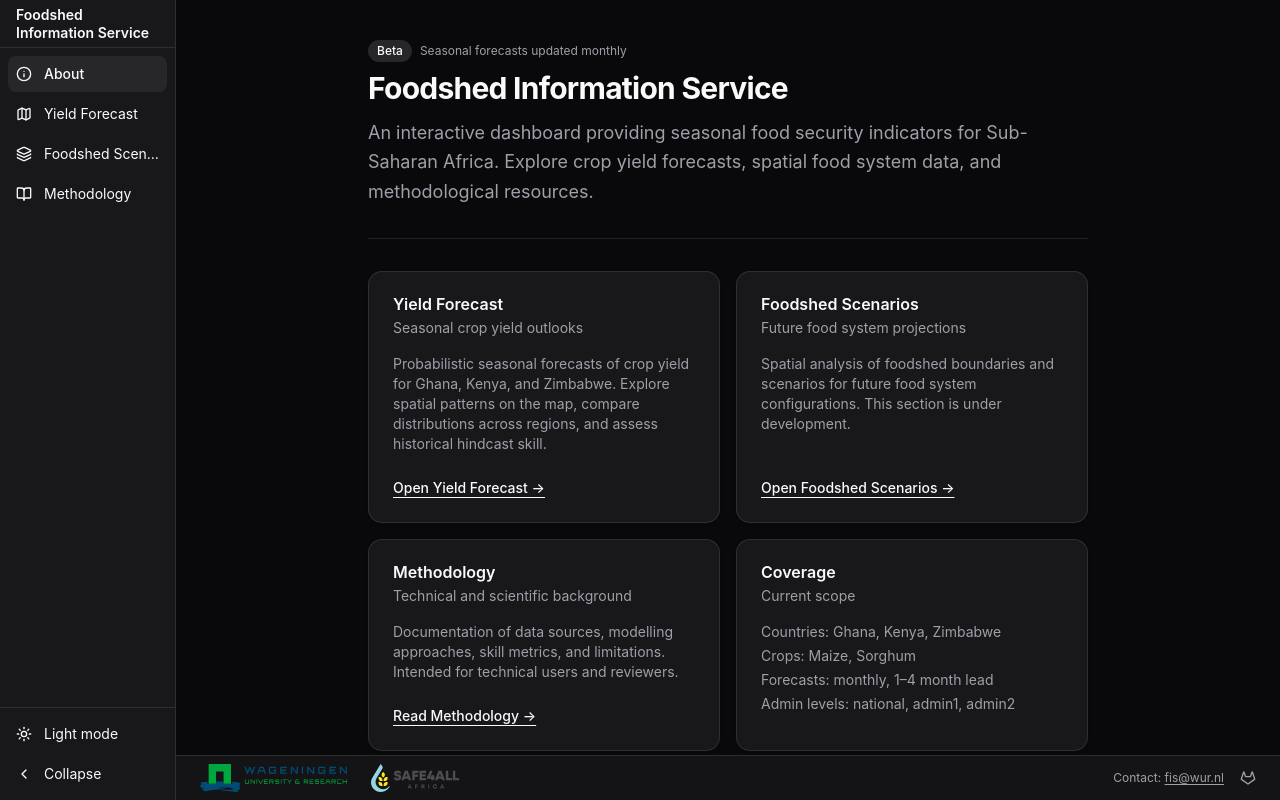
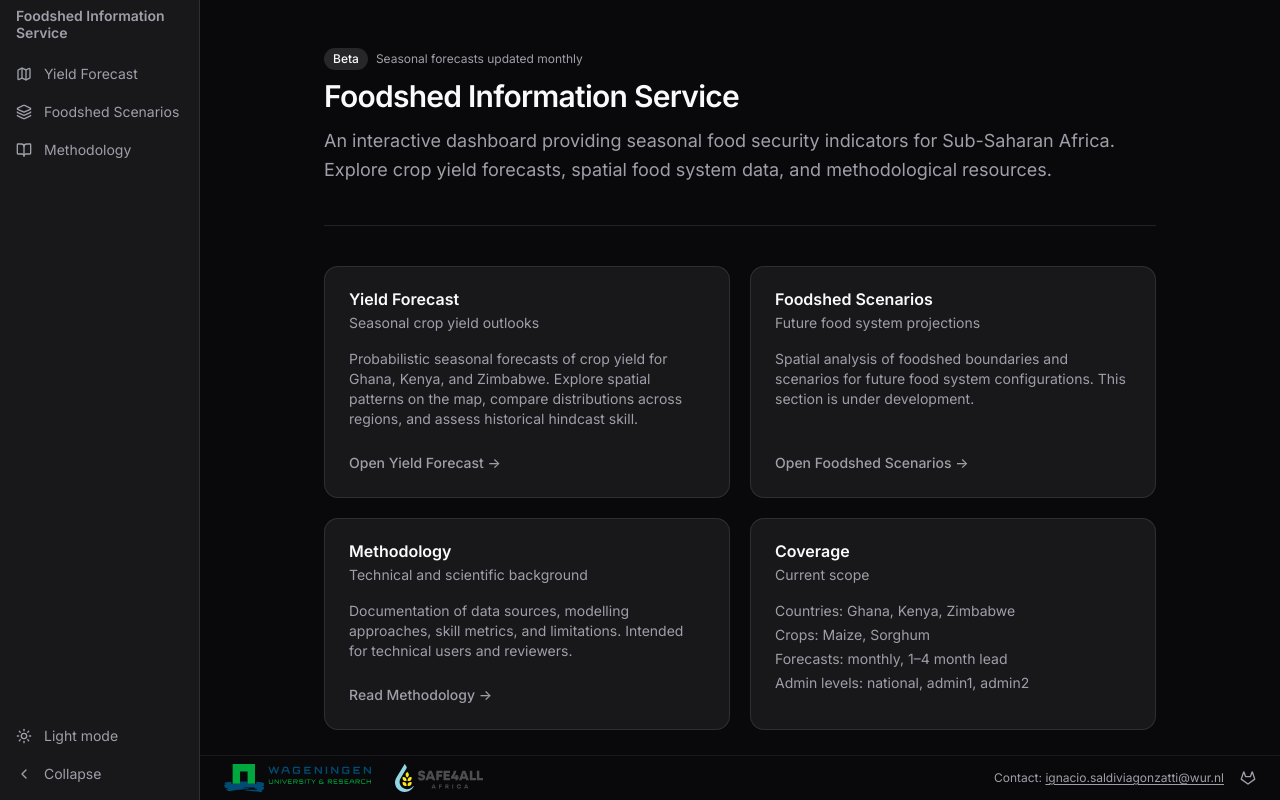
Before and after one commit to isaldiviagonzatti/wur-fis-web, a SvelteKit app in the folder app/: page / in a window 1280 px wide. Built offline with nearby package versions, Linux system fonts and the light colour scheme.

Commit message:
add controls scrollable in yield forecaster. change sidebar widht

```diff
--- a/app/src/app.css
+++ b/app/src/app.css
@@ -1,5 +1,4 @@
 @import "tailwindcss";
-@source "../../src/lib";
 
 @import "tw-animate-css";
 
@@ -118,41 +117,10 @@
   }
   body {
     @apply bg-background text-foreground;
+    font-family: "Inter", var(--font-sans);
   }
 }
 
 @keyframes fadeIn {
   to { opacity: 1; }
 }
-
-[data-slot="select-content"],
-[data-bits-tooltip-content] {
-  background-color: var(--popover) !important;
-  color: var(--popover-foreground) !important;
-}
-
-[data-slot="select-trigger"] {
-  cursor: pointer !important;
-}
-
-[data-slot="select-trigger"][data-state="open"] svg {
-  transform: rotate(180deg);
-  transition: transform 200ms ease;
-}
-
-[data-slot="select-trigger"] svg {
-  transition: transform 200ms ease;
-}
-
-[data-slot="select-trigger"][data-size="sm"] {
-  height: 1.625rem !important;
-  padding-top: 0 !important;
-  padding-bottom: 0 !important;
-}
-
-[data-slot="select-item"] {
-  font-size: 0.75rem !important;
-  cursor: pointer !important;
-  padding-top: 0.25rem !important;
-  padding-bottom: 0.25rem !important;
-}
--- a/app/src/lib/components/ui/card/card.svelte
+++ b/app/src/lib/components/ui/card/card.svelte
@@ -13,7 +13,7 @@
 	bind:this={ref}
 	data-slot="card"
 	class={cn(
-		"bg-card text-card-foreground flex flex-col rounded-xl border shadow-sm",
+		"bg-card text-card-foreground flex flex-col rounded-xl border shadow-none",
 		className
 	)}
 	{...restProps}
--- a/app/src/lib/components/ui/select/select-content.svelte
+++ b/app/src/lib/components/ui/select/select-content.svelte
@@ -22,7 +22,7 @@
 		{preventScroll}
 		data-slot="select-content"
 		class={cn(
-			"data-[state=open]:animate-in data-[state=closed]:animate-out data-[state=closed]:fade-out-0 data-[state=open]:fade-in-0 data-[state=closed]:zoom-out-95 data-[state=open]:zoom-in-95 data-[side=bottom]:slide-in-from-top-2 data-[side=left]:slide-in-from-end-2 data-[side=right]:slide-in-from-start-2 data-[side=top]:slide-in-from-bottom-2 relative z-50 max-h-(--bits-select-content-available-height) min-w-[8rem] origin-(--bits-select-content-transform-origin) overflow-x-hidden overflow-y-auto rounded-md border shadow-lg data-[side=bottom]:translate-y-1 data-[side=left]:-translate-x-1 data-[side=right]:translate-x-1 data-[side=top]:-translate-y-1",
+			"bg-popover text-popover-foreground data-[state=open]:animate-in data-[state=closed]:animate-out data-[state=closed]:fade-out-0 data-[state=open]:fade-in-0 data-[state=closed]:zoom-out-95 data-[state=open]:zoom-in-95 data-[side=bottom]:slide-in-from-top-2 data-[side=left]:slide-in-from-end-2 data-[side=right]:slide-in-from-start-2 data-[side=top]:slide-in-from-bottom-2 relative z-50 max-h-(--bits-select-content-available-height) min-w-[8rem] origin-(--bits-select-content-transform-origin) overflow-x-hidden overflow-y-auto rounded-md border shadow-lg data-[side=bottom]:translate-y-1 data-[side=left]:-translate-x-1 data-[side=right]:translate-x-1 data-[side=top]:-translate-y-1",
 			className
 		)}
 		{...restProps}
--- a/app/src/lib/components/ui/select/select-item.svelte
+++ b/app/src/lib/components/ui/select/select-item.svelte
@@ -16,9 +16,8 @@
 	bind:ref
 	{value}
 	data-slot="select-item"
-	style="cursor: pointer;"
 	class={cn(
-		"data-[highlighted]:bg-accent data-[highlighted]:text-accent-foreground data-[selected]:bg-muted data-[selected]:font-medium relative flex w-full !cursor-pointer items-center gap-2 rounded-sm py-1.5 px-3 text-sm outline-hidden select-none data-[disabled]:pointer-events-none data-[disabled]:opacity-50",
+		"data-[highlighted]:bg-accent data-[highlighted]:text-accent-foreground data-[selected]:bg-muted data-[selected]:font-medium relative flex w-full cursor-pointer items-center gap-2 rounded-sm px-2.5 py-1 text-xs outline-hidden select-none data-[disabled]:pointer-events-none data-[disabled]:opacity-50",
 		className
 	)}
 	{...restProps}
--- a/app/src/lib/components/ui/select/select-trigger.svelte
+++ b/app/src/lib/components/ui/select/select-trigger.svelte
@@ -16,9 +16,8 @@
 	bind:ref
 	data-slot="select-trigger"
 	data-size={size}
-	style="cursor: pointer;"
 	class={cn(
-		"border-input data-[placeholder]:text-muted-foreground [&_svg:not([class*='text-'])]:text-muted-foreground focus-visible:border-ring focus-visible:ring-ring/50 aria-invalid:ring-destructive/20 dark:aria-invalid:ring-destructive/40 aria-invalid:border-destructive dark:bg-input/30 dark:hover:bg-input/50 flex w-fit items-center justify-between gap-2 rounded-md border bg-transparent px-3 py-2 text-sm whitespace-nowrap shadow-xs transition-[color,box-shadow] outline-none select-none focus-visible:ring-[3px] disabled:cursor-not-allowed disabled:opacity-50 data-[size=default]:h-9 data-[size=sm]:h-8 *:data-[slot=select-value]:line-clamp-1 *:data-[slot=select-value]:flex *:data-[slot=select-value]:items-center *:data-[slot=select-value]:gap-2 [&_svg]:pointer-events-none [&_svg]:shrink-0 [&_svg:not([class*='size-'])]:size-4",
+		"border-input data-[placeholder]:text-muted-foreground [&_svg:not([class*='text-'])]:text-muted-foreground focus-visible:border-ring focus-visible:ring-ring/50 aria-invalid:ring-destructive/20 dark:aria-invalid:ring-destructive/40 aria-invalid:border-destructive dark:bg-input/30 dark:hover:bg-input/50 flex w-fit cursor-pointer items-center justify-between gap-2 rounded-md border bg-transparent px-3 py-2 text-sm whitespace-nowrap shadow-xs transition-[color,box-shadow] outline-none select-none focus-visible:ring-[3px] disabled:cursor-not-allowed disabled:opacity-50 data-[size=default]:h-9 data-[size=sm]:h-7 data-[size=sm]:px-2 data-[size=sm]:text-xs *:data-[slot=select-value]:line-clamp-1 *:data-[slot=select-value]:flex *:data-[slot=select-value]:items-center *:data-[slot=select-value]:gap-2 [&_svg]:pointer-events-none [&_svg]:shrink-0 [&_svg:not([class*='size-'])]:size-4",
 		className
 	)}
 	{...restProps}
--- a/app/src/routes/+layout.svelte
+++ b/app/src/routes/+layout.svelte
@@ -9,7 +9,6 @@
 	import Map from '@lucide/svelte/icons/map';
 	import Layers from '@lucide/svelte/icons/layers';
 	import BookOpen from '@lucide/svelte/icons/book-open';
-	import Info from '@lucide/svelte/icons/info';
 	import ChevronLeft from '@lucide/svelte/icons/chevron-left';
 
 	let { children } = $props();
@@ -22,7 +21,6 @@
 	});
 
 	const navItems = [
-		{ href: '/', label: 'About', icon: Info },
 		{ href: '/yield-forecast', label: 'Yield Forecast', icon: Map },
 		{ href: '/foodshed', label: 'Foodshed Scenarios', icon: Layers },
 		{ href: '/methodology', label: 'Methodology', icon: BookOpen }
@@ -31,6 +29,12 @@
 
 <svelte:head>
 	<link rel="icon" href={favicon} />
+	<link rel="preconnect" href="https://fonts.googleapis.com" />
+	<link rel="preconnect" href="https://fonts.gstatic.com" crossorigin="anonymous" />
+	<link
+		href="https://fonts.googleapis.com/css2?family=Inter:wght@400;500;600;700&display=swap"
+		rel="stylesheet"
+	/>
 </svelte:head>
 
 {#snippet tooltipContent(label)}
@@ -49,35 +53,33 @@
 	<aside
 		class="flex flex-col border-r border-border bg-sidebar text-sidebar-foreground transition-all duration-200 {collapsed
 			? 'w-14'
-			: 'w-44'}"
+			: 'w-50'}"
 	>
 		<!-- Logo / title -->
-		<div style="height: 3rem; display: flex; align-items: center; justify-content: {collapsed ? 'center' : 'flex-start'}; padding: 0 1rem; border-bottom: 1px solid var(--border); overflow: hidden;">
+		<div style="height: 3rem; display: flex; align-items: center; justify-content: {collapsed ? 'center' : 'flex-start'}; padding: 0 1rem; overflow: hidden;">
 			{#if collapsed}
-				<span class="text-sm font-semibold leading-tight" style="opacity: 1; transition: opacity 150ms ease;">FIS</span>
+				<a href="/" class="text-sm font-semibold leading-tight text-muted-foreground hover:text-foreground transition-colors" style="opacity: 1; transition: opacity 150ms ease;">FIS</a>
 			{:else}
-				<span class="text-sm font-semibold leading-tight" style="opacity: 0; animation: fadeIn 180ms ease 150ms forwards;">Foodshed Information Service</span>
+				<a href="/" class="text-sm font-semibold leading-tight text-muted-foreground hover:text-foreground transition-colors" style="opacity: 0; animation: fadeIn 180ms ease 150ms forwards;">Foodshed Information Service</a>
 			{/if}
 		</div>
 
 		<!-- Nav links -->
-		<nav class="flex flex-col gap-1 p-2 flex-1">
-			{#each navItems as item}
-				{@const active =
-					item.href === '/'
-						? $page.url.pathname === '/'
-						: $page.url.pathname.startsWith(item.href)}
+		<nav class="flex flex-col gap-0.5 p-2 flex-1">
+			{#each navItems as item (item.href)}
+				{@const active = $page.url.pathname.startsWith(item.href)}
 				<Tooltip.Root>
 					<Tooltip.Trigger asChild>
 						{#snippet child({ props })}
 								<a
 									href={item.href}
+									title={item.label}
 									{...props}
-								class="flex items-center gap-3 rounded-md px-2 py-2 text-sm transition-colors hover:bg-sidebar-accent hover:text-sidebar-accent-foreground {collapsed
+									class="flex items-center gap-3 rounded-md px-2 py-2 text-sm transition-colors {collapsed
 										? 'justify-center'
 									: ''} {active
-									? 'bg-sidebar-accent text-sidebar-accent-foreground font-medium'
-									: 'text-sidebar-foreground'}"
+									? 'text-foreground font-medium'
+									: 'text-muted-foreground hover:text-foreground'}"
 							>
 								<item.icon size={16} class="shrink-0" />
 								{#if !collapsed}
@@ -94,7 +96,7 @@
 		</nav>
 
 		<!-- Bottom controls -->
-		<div class="flex flex-col gap-1 border-t border-border p-2">
+		<div class="flex flex-col gap-0.5 p-2">
 			<!-- Dark mode toggle -->
 			<Tooltip.Root>
 				<Tooltip.Trigger asChild>
@@ -102,7 +104,7 @@
 							<button
 								{...props}
 								onclick={() => (dark = !dark)}
-							class="cursor-pointer flex items-center gap-3 rounded-md px-2 py-2 text-sm transition-colors hover:bg-sidebar-accent hover:text-sidebar-accent-foreground {collapsed
+								class="cursor-pointer flex items-center gap-3 rounded-md px-2 py-2 text-sm transition-colors text-muted-foreground hover:text-foreground {collapsed
 									? 'justify-center'
 									: ''}"
 							>
@@ -128,7 +130,7 @@
 							<button
 								{...props}
 								onclick={() => (collapsed = !collapsed)}
-							class="cursor-pointer flex items-center gap-3 rounded-md px-2 py-2 text-sm transition-colors hover:bg-sidebar-accent hover:text-sidebar-accent-foreground {collapsed
+								class="cursor-pointer flex items-center gap-3 rounded-md px-2 py-2 text-sm transition-colors text-muted-foreground hover:text-foreground {collapsed
 									? 'justify-center'
 									: ''}"
 							>
@@ -154,7 +156,7 @@
 		</main>
 
 		<!-- Footer -->
-		<footer class="shrink-0 border-t border-border bg-muted/40 px-6 py-2">
+		<footer class="shrink-0 border-t border-border/60 px-6 py-2">
 			<div class="flex items-center justify-between gap-4">
 				<!-- Logos -->
 				<div class="flex items-center gap-6">
@@ -166,13 +168,13 @@
 					</a>
 				</div>
 
-				<!-- Contact + GitHub -->
+				<!-- Contact + GitLab -->
 				<div class="flex items-center gap-4">
 					<p class="text-xs text-muted-foreground">
-						Contact: <a href="mailto:fis@wur.nl" class="underline underline-offset-2">fis@wur.nl</a>
+						Contact: <a href="mailto:ignacio.saldiviagonzatti@wur.nl" class="underline underline-offset-2">ignacio.saldiviagonzatti@wur.nl</a>
 					</p>
 					<a
-						href="https://github.com/your-org/fis-web"
+						href="https://git.wur.nl/phd-isaldiviagonzatti/fis-web"
 						target="_blank"
 						rel="noopener"
 						title="GitLab repository"
--- a/app/src/routes/+page.svelte
+++ b/app/src/routes/+page.svelte
@@ -7,24 +7,24 @@
 	import { Separator } from '$lib/components/ui/separator';
 </script>
 
-<div class="mx-auto max-w-3xl px-6 py-10">
+<div class="mx-auto max-w-4xl px-8 py-12">
 	<!-- Hero -->
-	<div class="mb-8">
+	<div class="mb-10">
 		<div class="flex items-center gap-2 mb-2">
 			<Badge variant="secondary">Beta</Badge>
 			<span class="text-xs text-muted-foreground">Seasonal forecasts updated monthly</span>
 		</div>
-		<h2 class="text-3xl font-bold tracking-tight mb-3">Foodshed Information Service</h2>
+		<h2 class="text-3xl font-semibold tracking-tight mb-3">Foodshed Information Service</h2>
 		<p class="text-lg text-muted-foreground leading-relaxed">
 			An interactive dashboard providing seasonal food security indicators for Sub-Saharan Africa.
 			Explore crop yield forecasts, spatial food system data, and methodological resources.
 		</p>
 	</div>
 
-	<Separator class="mb-8" />
+	<Separator class="mb-10" />
 
 	<!-- Cards -->
-	<div class="grid gap-4 sm:grid-cols-2">
+	<div class="grid gap-5 sm:grid-cols-2">
 		<Card>
 			<CardHeader>
 				<CardTitle>Yield Forecast</CardTitle>
@@ -38,7 +38,7 @@
 				</p>
 			</CardContent>
 			<CardFooter>
-				<a href="/yield-forecast" class="text-sm font-medium underline underline-offset-4">
+				<a href="/yield-forecast" class="text-sm font-medium text-muted-foreground transition-colors hover:text-foreground hover:underline underline-offset-4">
 					Open Yield Forecast →
 				</a>
 			</CardFooter>
@@ -56,7 +56,7 @@
 				</p>
 			</CardContent>
 			<CardFooter>
-				<a href="/foodshed" class="text-sm font-medium underline underline-offset-4">
+				<a href="/foodshed" class="text-sm font-medium text-muted-foreground transition-colors hover:text-foreground hover:underline underline-offset-4">
 					Open Foodshed Scenarios →
 				</a>
 			</CardFooter>
@@ -74,7 +74,7 @@
 				</p>
 			</CardContent>
 			<CardFooter>
-				<a href="/methodology" class="text-sm font-medium underline underline-offset-4">
+				<a href="/methodology" class="text-sm font-medium text-muted-foreground transition-colors hover:text-foreground hover:underline underline-offset-4">
 					Read Methodology →
 				</a>
 			</CardFooter>
```
Also changed, not shown: app/src/routes/yield-forecast/+page.svelte (+5 -3 lines). Lines whose indentation alone changed are shown as unchanged.
